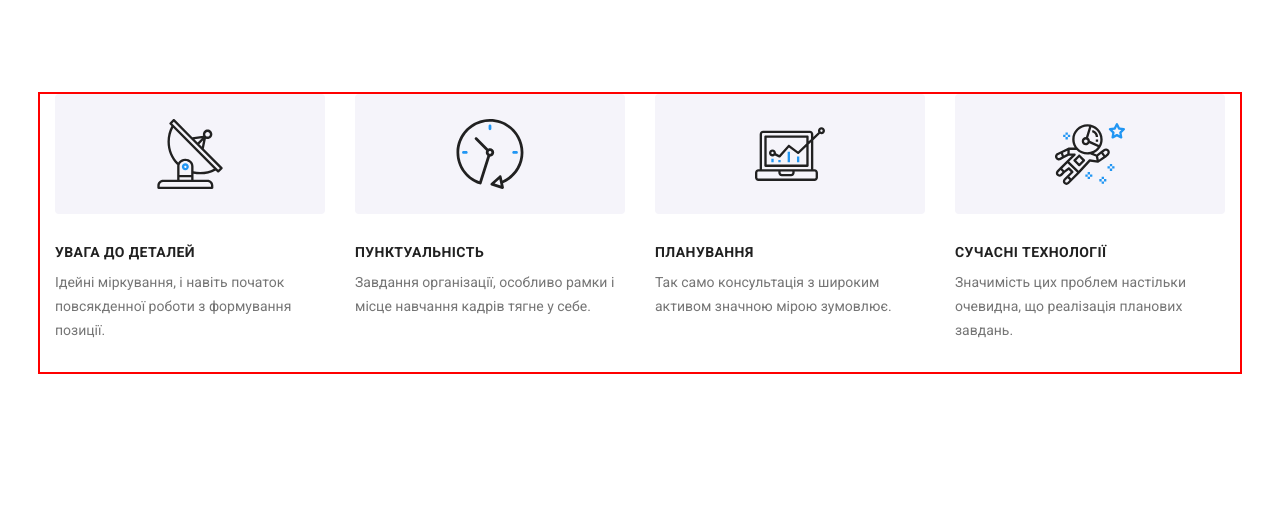
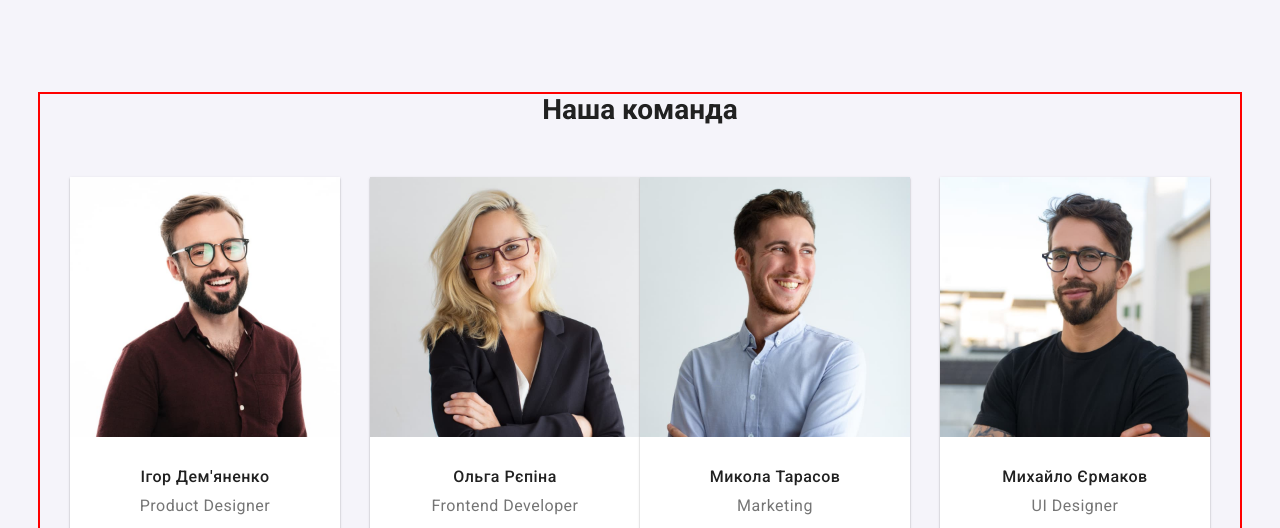
Before and after one commit to ValeriiHol/goit-markup-hw-08, a plain HTML site: page index.html in a window 1280 px wide. Shown: the top 528 px of the page. Drawn offline with nearby package versions, Linux system fonts and the light colour scheme.

Commit message:
зробив teams

```diff
--- a/index.html
+++ b/index.html
@@ -63,7 +63,7 @@
 
           </section> -->
          <!--Блок Наші особливості --Features -->
-        <section class="features">
+        <!-- <section class="features">
           <div class="container">
             <h2 class="visually-hidden">Наші особливості</h2>
             <ul class="features-list list">
@@ -114,7 +114,7 @@
               </li>
             </ul>
           </div>
-        </section>
+        </section> -->
         <!--Блок Чим ми займаємося -- works -->
         <!-- <section class="works">
           <div class="container">
@@ -136,7 +136,7 @@
           </div>
         </section> -->
         <!--Блок Наша команда --team -->
-        <!-- <section class="team">
+        <section class="team">
           <div class="container">
             <h2 class="team__title">Наша команда</h2>
           <ul class="particapant list">
@@ -259,7 +259,7 @@
           </ul>
           </div>
 
-        </section> -->
+        </section>
 <!--  ---------Постійні клієнти----------  -->
            <section class="clients">
           <div class="container">
--- a/sass/components/_clients.scss
+++ b/sass/components/_clients.scss
@@ -4,25 +4,21 @@
     @extend %section;
     @media screen and (max-width: 1199px) {
       display: flex;
-      flex-direction: column;
-          align-items: center;
+      align-items: center;
     }
     &__title {
       margin-top: 0;
-      margin-bottom: 50px;
+      margin-bottom: 30px;
       color: $title-text-color;
       font-weight: 700;
-      @media screen and (min-width: 480px) {
-        margin-bottom: 30px;
-        font-size: 28px;
-        line-height: calc(33 / 28);
-      }
+      font-size: 28px;
+      line-height: calc(33 / 28);
+      text-align: center;
       @media screen and (min-width: 1200px) {
         margin-bottom: 50px;
         font-size: 36px;
         line-height: calc(42 / 36);
       }
-      text-align: center;
     }
   }
 
--- a/sass/components/_team.scss
+++ b/sass/components/_team.scss
@@ -2,26 +2,51 @@
 .team {
     margin-top: 0;
     margin-bottom: 0;
-    padding-top: 94px;
-    padding-bottom: 94px;
+    @extend %section;
     background-color: $team-bkg;
-    .team__title {
+      @media screen and (max-width: 1199px) {
+      display: flex;
+      // flex-direction: column;
+      align-items: center;}
+    &__title {
       margin-top: 0;
-      margin-bottom: 50px;
+      margin-bottom: 30px;
       font-weight: 700;
-      font-size: 36px;
-      line-height: calc(42 / 36);
+      font-size: 28px;
+      line-height: calc(33 / 28);
       text-align: center;
-      letter-spacing: 0.03em;
       color: $title-text-color;
+      @media screen and (min-width: 1200px) {
+        margin-bottom: 50px;
+        font-size: 28px;
+        line-height: calc(42 / 36);
     }
   }
+}
 
   .particapant {
     display: flex;
+    flex-wrap: wrap;
+    justify-content: center;
+    @media screen and (min-width: 480px) {
+      max-width: 480px;
+      }
+      @media screen and (min-width: 768px) {
+        max-width: 768px;
+      }
+      @media screen and (min-width: 1200px) {
+        max-width: 1200px;
+      }
     &__item {
-      width: 270px;
-      margin-right: 30px;
+      width: 100%;
+      @media screen and (min-width: 768px) {
+        width: calc((100% - 1 * 30px) / 2);
+        margin-right: 30px;
+      }
+      @media screen and (min-width: 1200px) {
+        width: calc((100% - 3 * 30px) / 4);
+      }
+      margin-bottom: 30px;
       background-color: $button-filtr-font-active;
       box-shadow: 0px 2px 1px rgba(0, 0, 0, 0.2), 0px 1px 1px rgba(0, 0, 0, 0.14),
         0px 1px 3px rgba(0, 0, 0, 0.12);
@@ -58,6 +83,11 @@
       color: $primary-text-color;
     }
   }
+  .particapant__item:nth-child(2n) {
+    @media screen and (min-width: 768px) {
+      margin-right: 0px;
+    }
+  }
 
   .social {
     display: flex;
```
Also changed, not shown: css/main.css, css/main.min.css, 2 other files.
